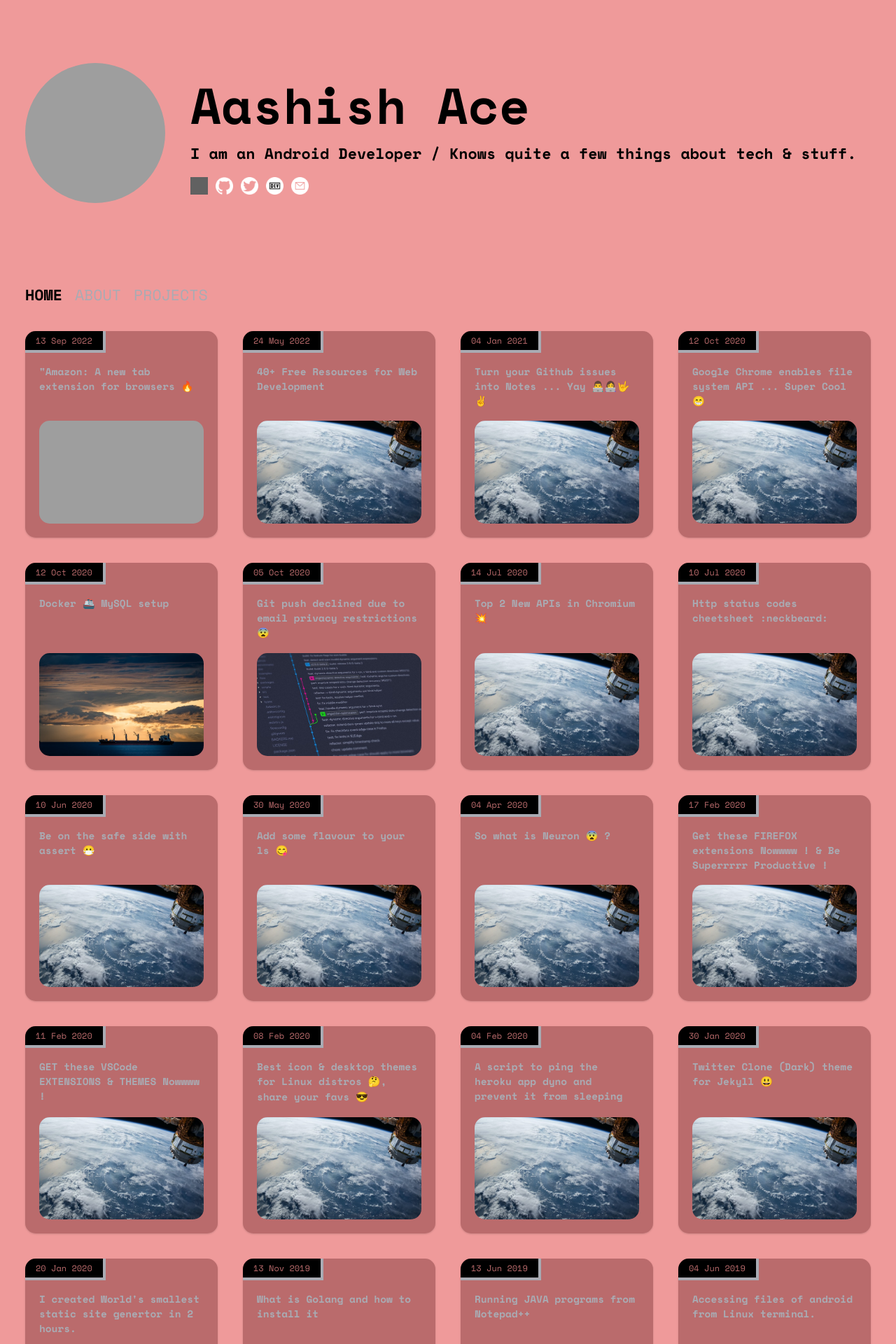
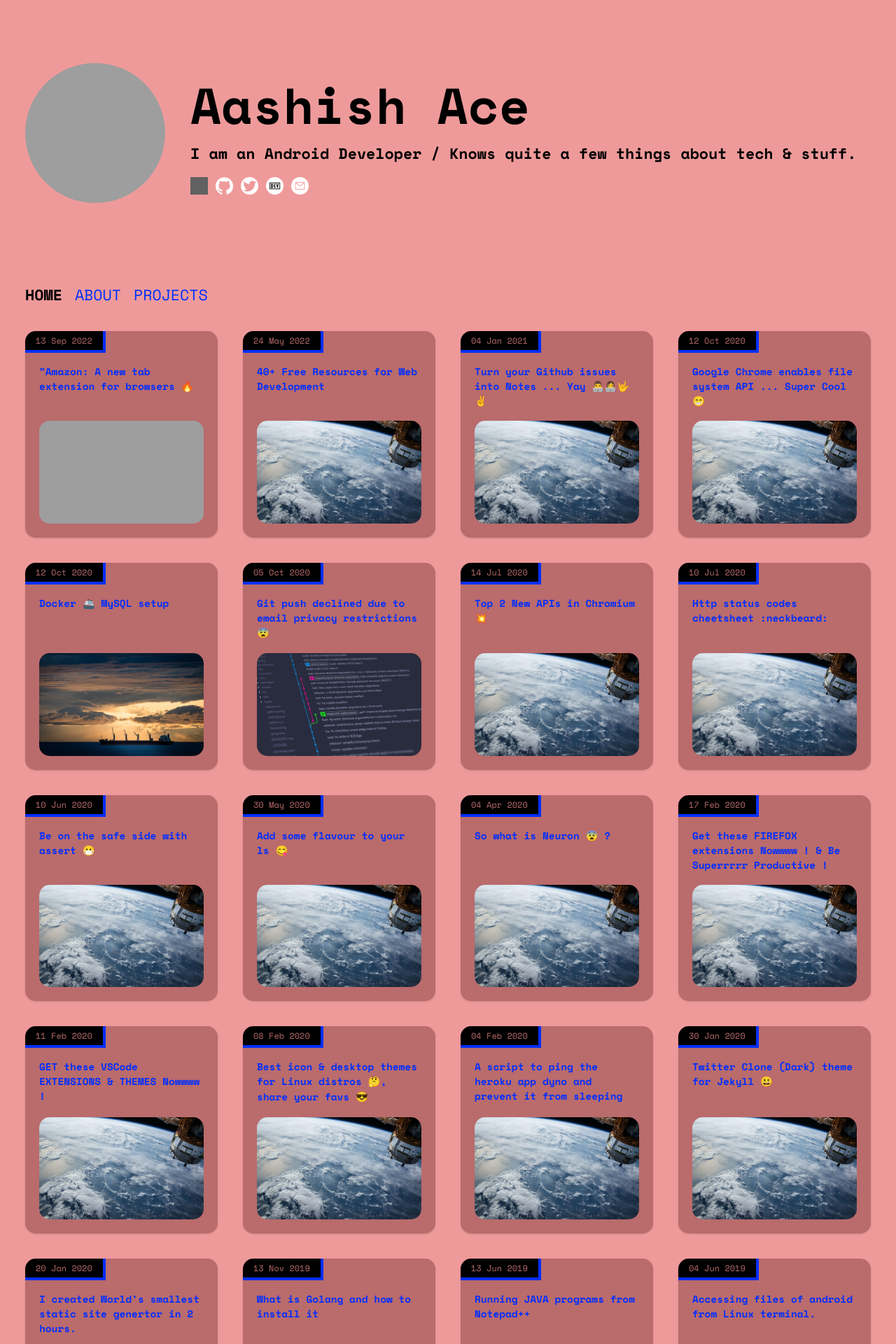
Before and after one commit to aashishace/aashishace.github.io, a Jekyll site: the page built from index.md, in a window 1280 px wide. Shown: the top 1920 px of the page at 70% size. Built offline with Jekyll 4.4.1, drawn with Linux system fonts in a browser that asks for light colours; nearby versions of some CDN libraries; emoji names are drawn with the system emoji font; grey boxes are pictures that could not be loaded.

Commit message:
color update check

```diff
--- a/assets/css/main.css
+++ b/assets/css/main.css
@@ -16,7 +16,7 @@
   --dark-2: #ba6b6c;
   --dark-3: #ffcccb;
   --light-1: #000000;
-  --light-2: #a9abb3;
+  --light-2: #002fff;
   --light-3: #ffdda7;
   --light-4: #292d3e;
 }
```
